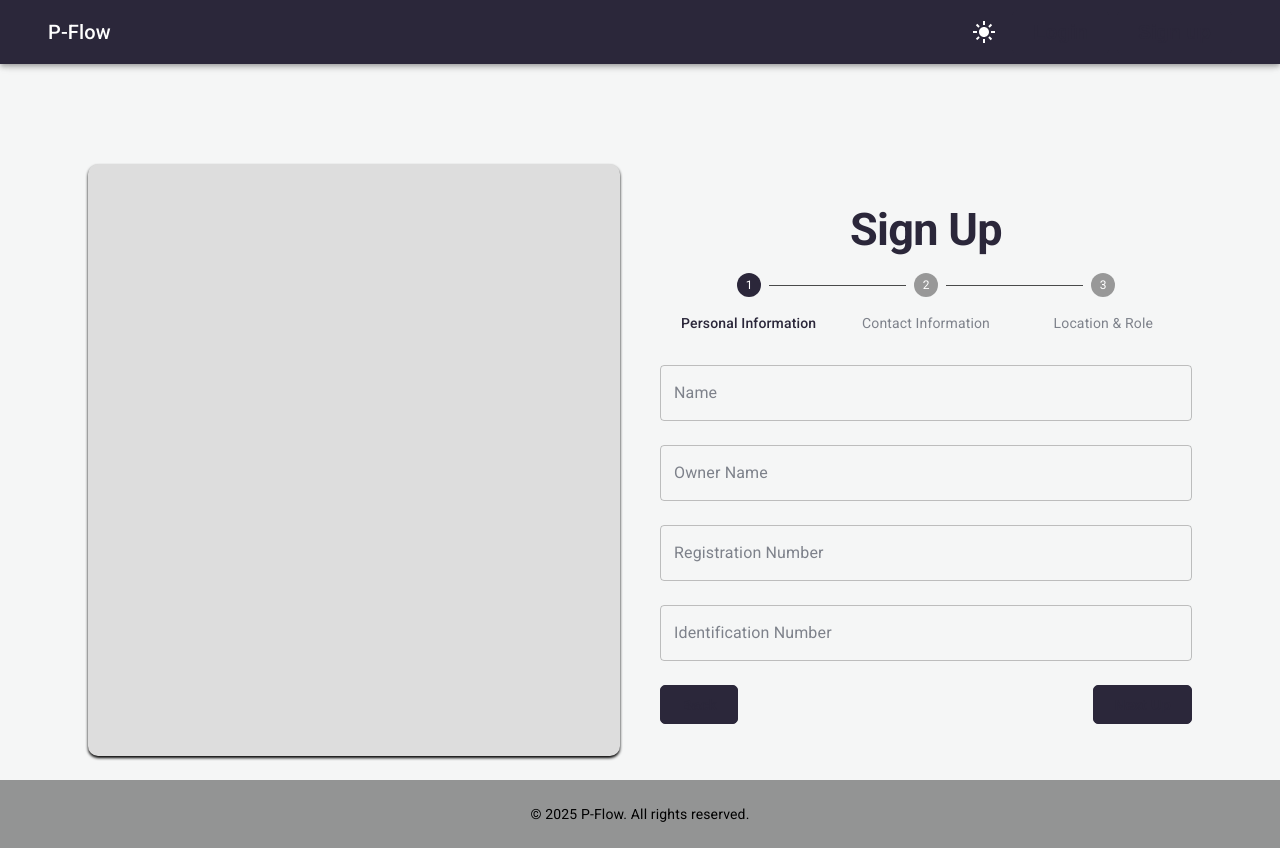
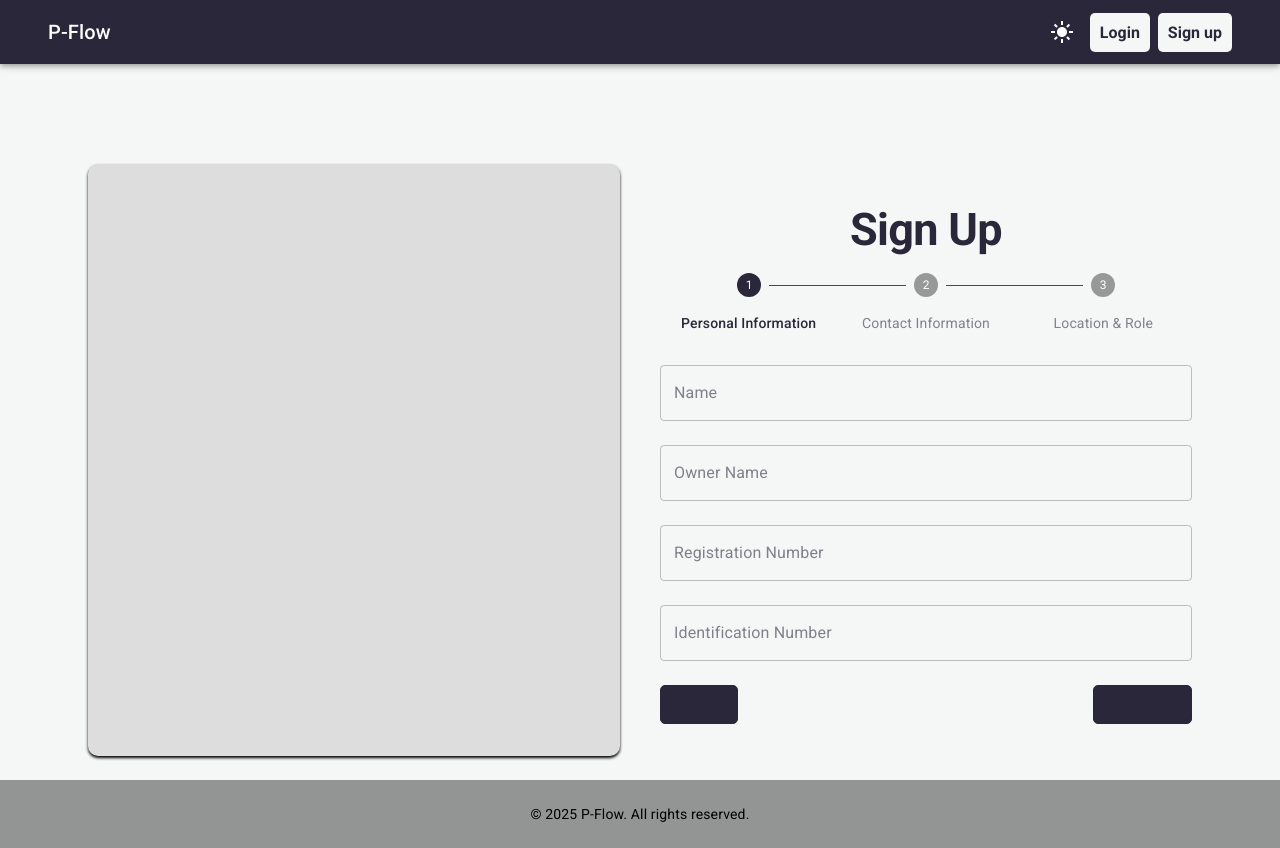
Before and after one commit to elref7i/p-flow, a React (Vite) app: page /signup in a window 1280 px wide. Built offline with nearby package versions, Linux system fonts and the light colour scheme.

Commit message:
Refactor CustomButton to CustomLink for improved semantics; enhance theme palette usage for consistent styling across components

```diff
--- a/src/components/Common/ButtonStyle.jsx
+++ b/src/components/Common/ButtonStyle.jsx
@@ -15,10 +15,11 @@ const CustomButton = styled('button')(
     md,
     mb,
     fs,
+    color,
     border,
   }) => ({
-    backgroundColor: theme.palette.primary.main, // اللون الأساسي من الثيم
-    color: theme.palette.text.primary,
+    backgroundColor: bgcolor || theme.palette.primary.main,
+    color: color || theme.palette.text.primary,
     padding: pad || '10px 20px',
     borderRadius: '5px',
     border: border || `1px solid ${theme.palette.primary.main}`,
@@ -38,8 +39,8 @@ const CustomButton = styled('button')(
     marginBottom: mb || 'auto',
 
     '&:hover': {
-      backgroundColor: hoverbgColor || theme.palette.background.main, // خلفية عند التحويل
-      color: hoverColor || theme.palette.text.secondary,
+      backgroundColor: hoverbgColor || theme.palette.action.hover, // لون مخصص للـ hover
+      color: hoverColor || theme.palette.primary.dark, // لون يكون واضح في الحالتين
     },
   })
 );
@@ -61,17 +62,17 @@ export const CustomLink = styled(Link)(
     fontStyle: fs || 'normal',
     fontWeight: fw || 'normal',
     borderRadius: br || '0px',
-    color: c || theme.palette.text.secondary,
+    color: c || theme.palette.text.primary,
     textDecoration: textDecoration || 'none',
     display: 'block',
     cursor: 'pointer',
     transition: transition || 'all 0.4s ease-in-out',
     padding: p || '0px',
-    backgroundColor: bg || 'transparent',
+    backgroundColor: bg || theme.palette.background.default,
 
     '&:hover': {
-      backgroundColor: hoverbg || 'transparent',
-      color: hoverColor || theme.palette.primary.main,
+      backgroundColor: hoverbg || theme.palette.action.hover,
+      color: hoverColor || theme.palette.primary.dark,
     },
   })
 );
--- a/src/components/Navbar/Navbar.jsx
+++ b/src/components/Navbar/Navbar.jsx
@@ -19,7 +19,7 @@ import { useContext } from 'react';
 import { ThemeContext } from '../../context/theme.context';
 import ProfilePerson from '../Common/ProfilePerson';
 import { UserTypeContext } from '../../context/UserType.context';
-import CustomButton from '../Common/ButtonStyle';
+import { CustomLink } from '../Common/ButtonStyle';
 
 const drawerWidth = 240;
 
@@ -124,8 +124,12 @@ export default function Navbar() {
                 <ProfilePerson />
               </>
             )}
-            <CustomButton>Login</CustomButton>
-            <CustomButton>Sign up</CustomButton>
+            <CustomLink p={'10px'} fs={'25px'} fw={'bold'} br={'5px'}>
+              Login
+            </CustomLink>
+            <CustomLink p={'10px'} fs={'25px'} fw={'bold'} br={'5px'}>
+              Sign up
+            </CustomLink>
           </Stack>
         </Toolbar>
       </Container>
--- a/src/theme.jsx
+++ b/src/theme.jsx
@@ -2,42 +2,21 @@ export const getDesignTokens = (mode) => ({
   palette: {
     mode,
     primary: { main: '#2B273A' }, // اللون الأساسي
-    secondary: { main: '#A5B1B8' }, // لون ثانوي للمكونات التفاعلية
-
-    ...(mode === 'light'
-      ? {
+    secondary: { main: '#A5B1B8' }, // لون ثانوي
     background: {
-            default: '#F5F6F6', // لون الخلفية العام
-            paper: '#FFFFFF', // لون المكونات اللي بتستخدم Paper
+      default: mode === 'light' ? '#F5F6F6' : '#181919', // لون الخلفية العام
+      paper: mode === 'light' ? '#FFFFFF' : '#2B273A', // لون المكونات الورقية
     },
     text: {
-            primary: '#2B273A', // اللون الأساسي للنصوص
-            secondary: '#7E828B', // اللون الثانوي للنصوص
+      primary: mode === 'light' ? '#2B273A' : '#F5F6F6', // اللون الأساسي للنصوص
+      secondary: mode === 'light' ? '#7E828B' : '#A5B1B8', // اللون الثانوي للنصوص
     },
     grey: {
-            100: '#DDDDDD',
-            200: '#939494',
-            300: '#626262',
-            400: '#494a4a',
-            500: '#181919',
+      100: mode === 'light' ? '#DDDDDD' : '#939494',
+      200: mode === 'light' ? '#939494' : '#A5B1B8',
+      300: mode === 'light' ? '#626262' : '#7E828B',
+      400: mode === 'light' ? '#494a4a' : '#9BA1AD',
+      500: mode === 'light' ? '#181919' : '#2B273A',
     },
-        }
-      : {
-          background: {
-            default: '#181919', // لون الخلفية العام في الوضع الداكن
-            paper: '#494a4a', // لون المكونات اللي بتستخدم Paper
-          },
-          text: {
-            primary: '#F5F6F6', // اللون الأساسي للنصوص في الوضع الداكن
-            secondary: '#9BA1AD', // اللون الثانوي للنصوص
-          },
-          grey: {
-            100: '#939494',
-            200: '#A5B1B8',
-            300: '#7E828B',
-            400: '#9BA1AD',
-            500: '#2B273A',
-          },
-        }),
   },
 });
```
Lines whose indentation alone changed are shown as unchanged.
